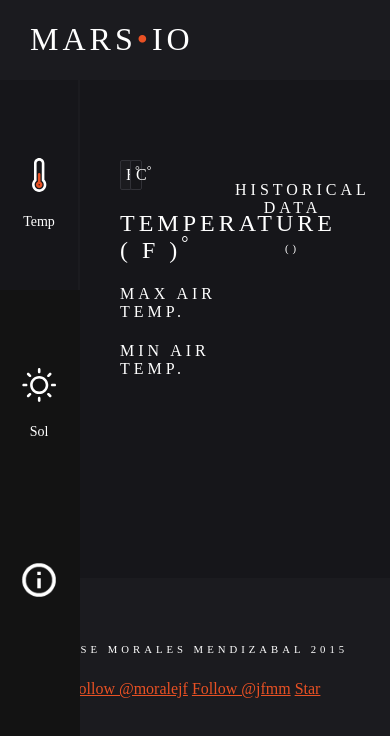
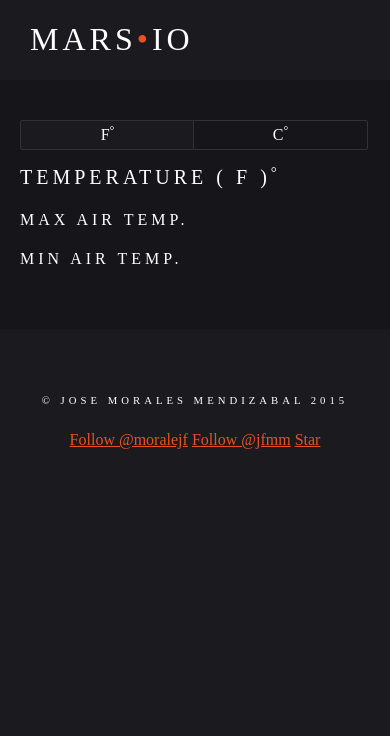
Before and after one commit to jfmm/Mars-IO, a plain HTML site: page index.html in a window 390 px wide. Drawn offline with nearby package versions, Linux system fonts and the light colour scheme.

Commit message:
responsified temp module

```diff
--- a/js/app.js
+++ b/js/app.js
@@ -431,7 +431,8 @@ function drawChart(tempUnit, loadCached, archiveKey) {
         width = 600 - margin.left - margin.right,
         height = 270 - margin.top - margin.bottom;
 
-
+console.log(width);
+console.log(height);
 
     // Set the ranges
     var x = d3.time.scale().range([0, width]);
@@ -458,6 +459,8 @@ function drawChart(tempUnit, loadCached, archiveKey) {
         .append("svg")
         .attr("width", width + margin.left + margin.right)
         .attr("height", height + margin.top + margin.bottom)
+				.attr("viewBox", "0,0,600,270")
+				.attr("preserveAspectRatio", "xMidYMid")
         .append("g")
         .attr("transform", "translate(" + margin.left + "," + margin.top + ")");
 
@@ -1050,3 +1053,22 @@ function computeEarthMonth(day) {
     return month;
 
 }
+
+
+
+
+
+//
+//var aspect = 600 / 270,
+//    chart = $("#temp-graph > svg");
+//$(window).on("resize", function() {
+//
+//		console.log(window.outerWidth);
+//		if(window.outerWidth < 1280) {
+//
+//			var targetWidth = chart.parent().width();
+//    	chart.attr("width", targetWidth);
+//    	chart.attr("height", targetWidth / aspect);
+//		}
+//
+//});
--- /dev/null
+++ b/sass/_breakpoints.scss
@@ -0,0 +1,4 @@
+/* Responsive breakpoints (mobile first)
+========================*/
+$phone : 500px;
+$tablet : 1200px;
--- a/sass/_globals.scss
+++ b/sass/_globals.scss
@@ -100,11 +100,16 @@ img {
 
 
 #main-dash {
-	//height: 100%;
-	padding: 80px 40px;
+	padding: 40px 20px;
 	background-color: $dark-black;
 	margin-left: 80px; //offsets sidebar
 	position: relative;
+	margin-left: 0px;
+
+	@media screen and ( min-width: $phone) {
+		margin-left: 80px;
+		padding: 80px 40px;
+	}
 }
 
 
@@ -119,9 +124,13 @@ div.selected {
 }
 
 .dash-module {
-	width: 50%;
+	width: 100%;
 	float: left;
 	display: inline-block;
+
+	@media screen and (min-width: $phone){
+		width: 50%;
+	}
 }
 
 .mars-data {
@@ -130,6 +139,10 @@ div.selected {
 
 .module-heading {
 	font-weight: normal;
+	font-size: 20px;
+	@media screen and (min-width: $phone){
+		font-size: 24px;
+	}
 }
 
 
@@ -147,6 +160,9 @@ div.selected {
 
 footer {
 	text-align: center;
-  //height: 50px;
-  padding: 40px 0px;
+  padding: 40px 20px;
+
+	@media screen and (min-width: $phone) {
+		padding: 40px 0px;
+	}
 }
--- a/sass/_sidebar.scss
+++ b/sass/_sidebar.scss
@@ -6,6 +6,10 @@ aside#sidebar-nav {
 	background-color: $sidebar-black;
 	min-height: 100%;
 	width: 80px;
+	display: none;
+	@media screen and(min-width: $phone) {
+		display: block;
+	}
 }
 
 ul.sidebar-nav-icons {
--- a/sass/_tempModule.scss
+++ b/sass/_tempModule.scss
@@ -1,15 +1,26 @@
 /* TEMPERATURE MODULE
 ===========================*/
+.graph-module {
+	display: none; //hide temp graph in smartphones
+	@media screen and (min-width: $tablet){
+		display: block;
+	}
+}
+
 button.unit-toggle {
 	color: $white;
 	background-color: $dark-black;
 	border: solid 1px #313137;
 	padding: 5px;
 	border-radius: 2px;
-	width: 10%;
+	width: 50%;
 
 	&:focus {
 		outline: none;
+	}
+
+	@media screen and (min-width: $phone){
+		width: 10%;
 	}
 }
 
@@ -28,9 +39,13 @@ button.unit-active {
 }
 
 aside.update-info {
-	margin-top: 120px;
+	margin-top: 20px;
 	font-size: 13px;
 	font-weight: 100;
+
+	@media screen and (min-width: $phone){
+		margin-top: 120px;
+	}
 }
 
 #year-range-wrapper {
--- a/sass/_utilities.scss
+++ b/sass/_utilities.scss
@@ -2,7 +2,11 @@
 ==============================*/
 
 .container {
-	padding: 20px 40px;
+	padding: 20px 20px;
+
+	@media screen and(min-width: $phone){
+		padding: 20px 40px;
+	}
 }
 
 
--- a/sass/styles.scss
+++ b/sass/styles.scss
@@ -1,3 +1,4 @@
+@import 'breakpoints';
 @import 'palette';
 @import 'type';
 @import 'globals';
```
Also changed, not shown: css/styles.css, 1 other file.
